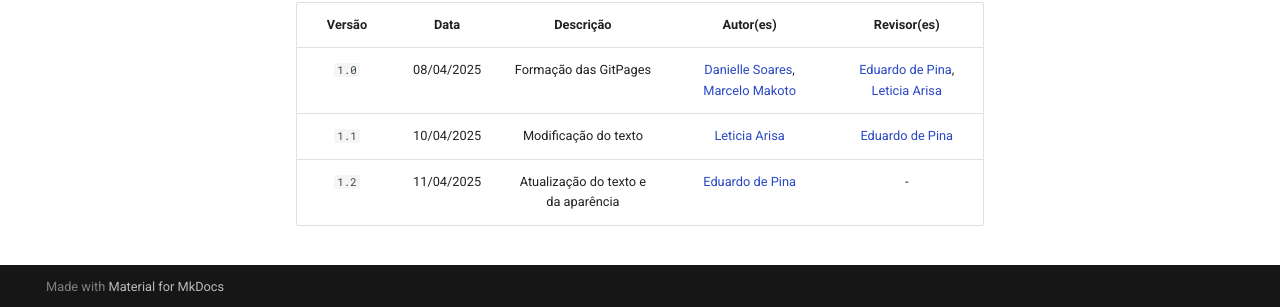
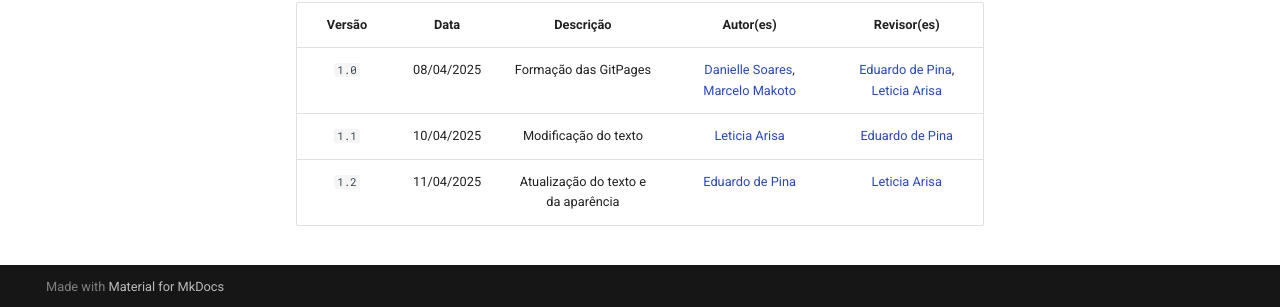
Before and after one commit to eduardodpms/REQ-FGTS, an MkDocs documentation site: the page built from docs/index.md, in a window 1280 px wide and 900 px high, scrolled down 511 px. Shown: the part 590-897 px from the top of the window. Built offline with MkDocs 1.6.1 and Material for MkDocs 9.7.7, drawn with Linux system fonts in a browser that asks for light colours; comment, search, counter and statistics services are not loaded.

```diff
--- a/docs/index.md
+++ b/docs/index.md
@@ -13,7 +13,7 @@
 
 ## • Apresentação 💡
 
-Neste site está hospedada toda a documentação referente às atividades desenvolvidas pelo Grupo 07 na disciplina de "Requisitos de Software", da [Universidade de Brasília (FCTE)](https://fcte.unb.br). Dessa forma,  verifica-se todo o processo de desenvolvimento da atividade, incluindo entrevistas, reuniões, atas, gerência (pré-rastreabilidade e pós-rastreabilidade), elicitação, modelagem e análise de requisitos. A escolha do app *e-Título* está detalhada na página [Aplicativo](/Planejamento/Aplicativo).
+Neste site está hospedada toda a documentação referente às atividades desenvolvidas pelo Grupo 07 na disciplina de "Requisitos de Software", da [Universidade de Brasília (FCTE)](https://fcte.unb.br). Dessa forma,  verifica-se todo o processo de desenvolvimento da atividade, incluindo entrevistas, reuniões, atas, gerência (pré-rastreabilidade e pós-rastreabilidade), elicitação, modelagem e análise de requisitos. A escolha do app *e-Título* está detalhada na página [Aplicativo](Planejamento/Aplicativo).
 
 <br>
 
@@ -31,4 +31,4 @@ Neste site está hospedada toda a documentação referente às atividades desenv
 | :------: | :-------------: | :----------------------------------: | :-------------: | :-------------: |
 | `1.0` | 08/04/2025 | Formação das GitPages | [Danielle Soares](https://github.com/danielle-soaress), [Marcelo Makoto](https://github.com/MM4k) | [Eduardo de Pina](https://github.com/eduardodpms), [Leticia Arisa](https://github.com/Leticia-Arisa-K-Higa) |
 | `1.1`  |  10/04/2025 | Modificação do texto | [Leticia Arisa](https://github.com/Leticia-Arisa-K-Higa) | [Eduardo de Pina](https://github.com/eduardodpms) |
-| `1.2`  |  11/04/2025 | Atualização do texto e da aparência | [Eduardo de Pina](https://github.com/eduardodpms) | - |
+| `1.2`  |  11/04/2025 | Atualização do texto e da aparência | [Eduardo de Pina](https://github.com/eduardodpms) | [Leticia Arisa](https://github.com/Leticia-Arisa-K-Higa) |
```
